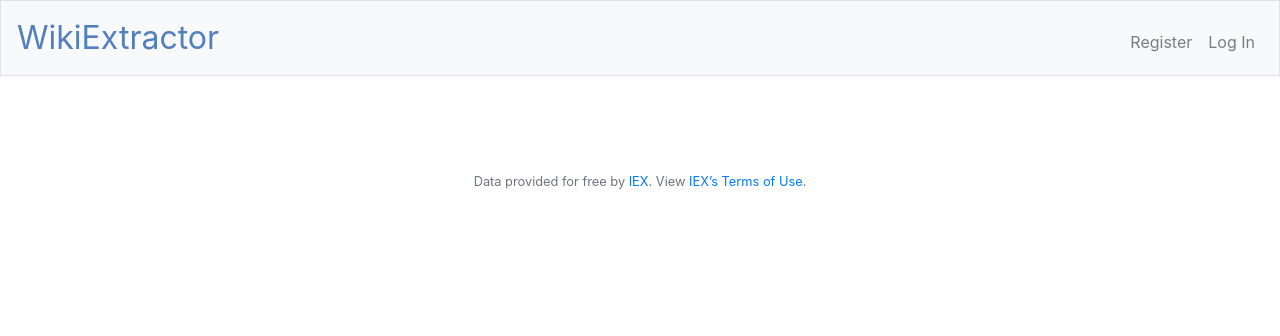
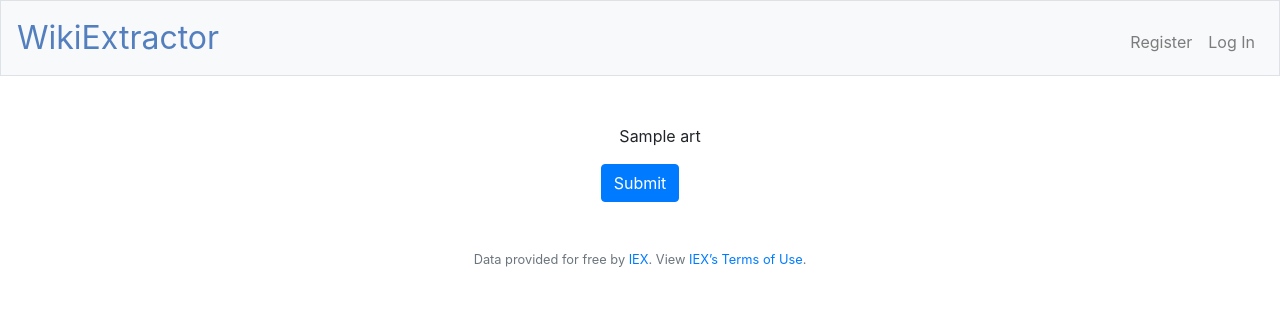
Before and after one commit to ClaireRecamier/FinalProject, a Flask app: template templates/extract.html in a window 1280 px wide. Shown: the top 336 px of the page. Run offline with Flask 2, Linux system fonts and the light colour scheme; the template is opened without the code that fills it: most values are stand-ins (such as "Sample title", 1, 10 or a date in 2020); some libraries are stand-ins or nearby versions.

Commit message:
each search for relevant articles lists new articles only, without any repeats. Removed arapped anchor from extract info button so that the post method of the checkbox form is finally called. form's get method is called in one rout and post in another. ExtractSections route gets value of each checked checkbox, which is now the full name of the article instea of just one word. Each article is displaced as a list in the extract.html file.

```diff
--- a/application.py
+++ b/application.py
@@ -84,7 +84,7 @@ def extractsections():
     if request.method == "POST":
         chosen_art = request.form.getlist("art title")
         print(chosen_art)
-        return render_template("extract.html")
+        return render_template("extract.html",chosen_art=chosen_art)
     else:
         return render_template("index.html",list_art=relev_art)
     return apology("end")
--- a/templates/extract.html
+++ b/templates/extract.html
@@ -3,5 +3,19 @@
     Extract Info
 {% endblock %}
 {% block main %}
+<form action="/extractsections" method="post">
+
+        <div>
+            {% for art in chosen_art %}
+            <ul>{{art}}</ul>
+            {% endfor %}
+        </div>
+
+        <button class="btn btn-primary" type="submit">Submit</button>
+
+        <!-- go to next page if this link is clicked -->
+
+
+    </form>
 
 {% endblock %}
```
